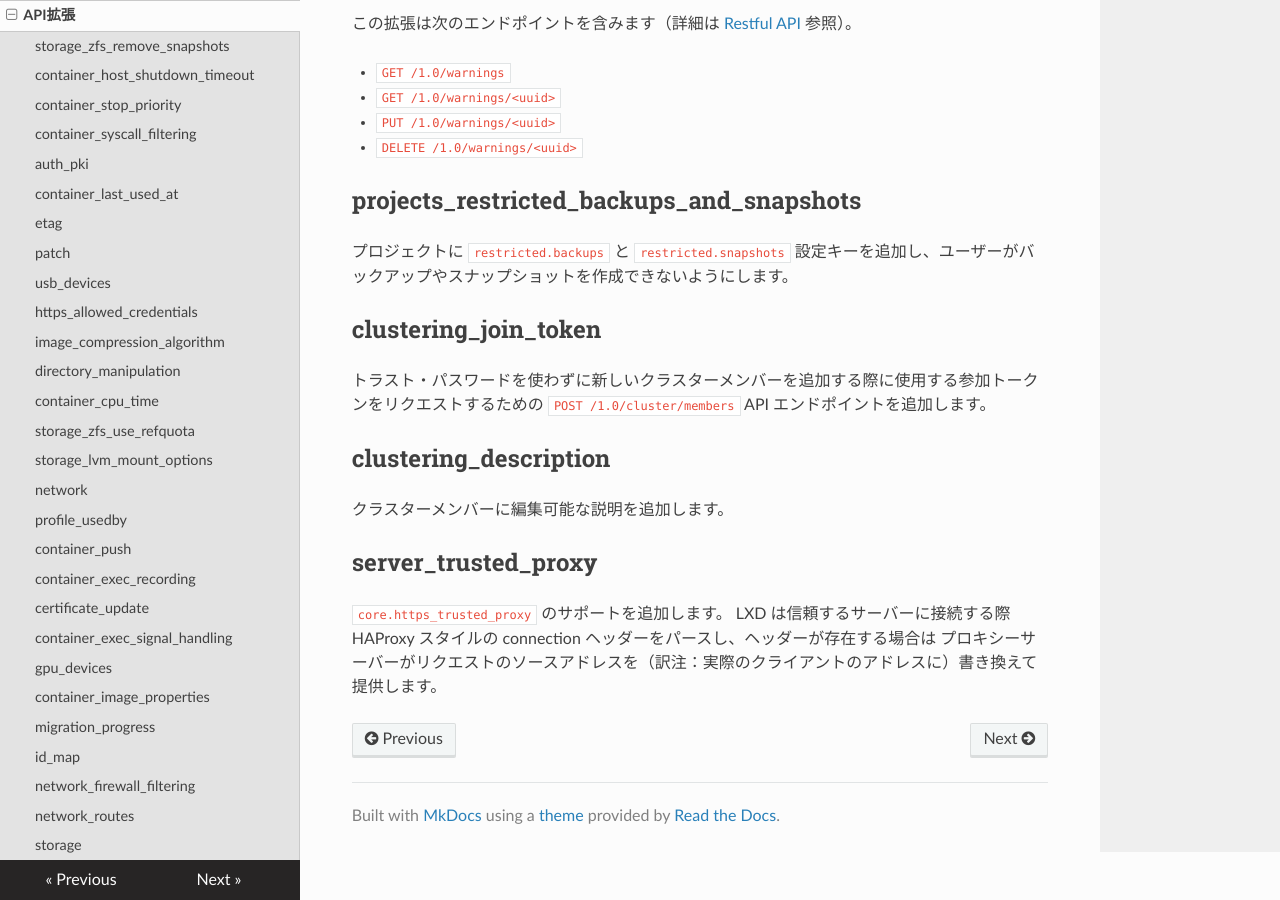
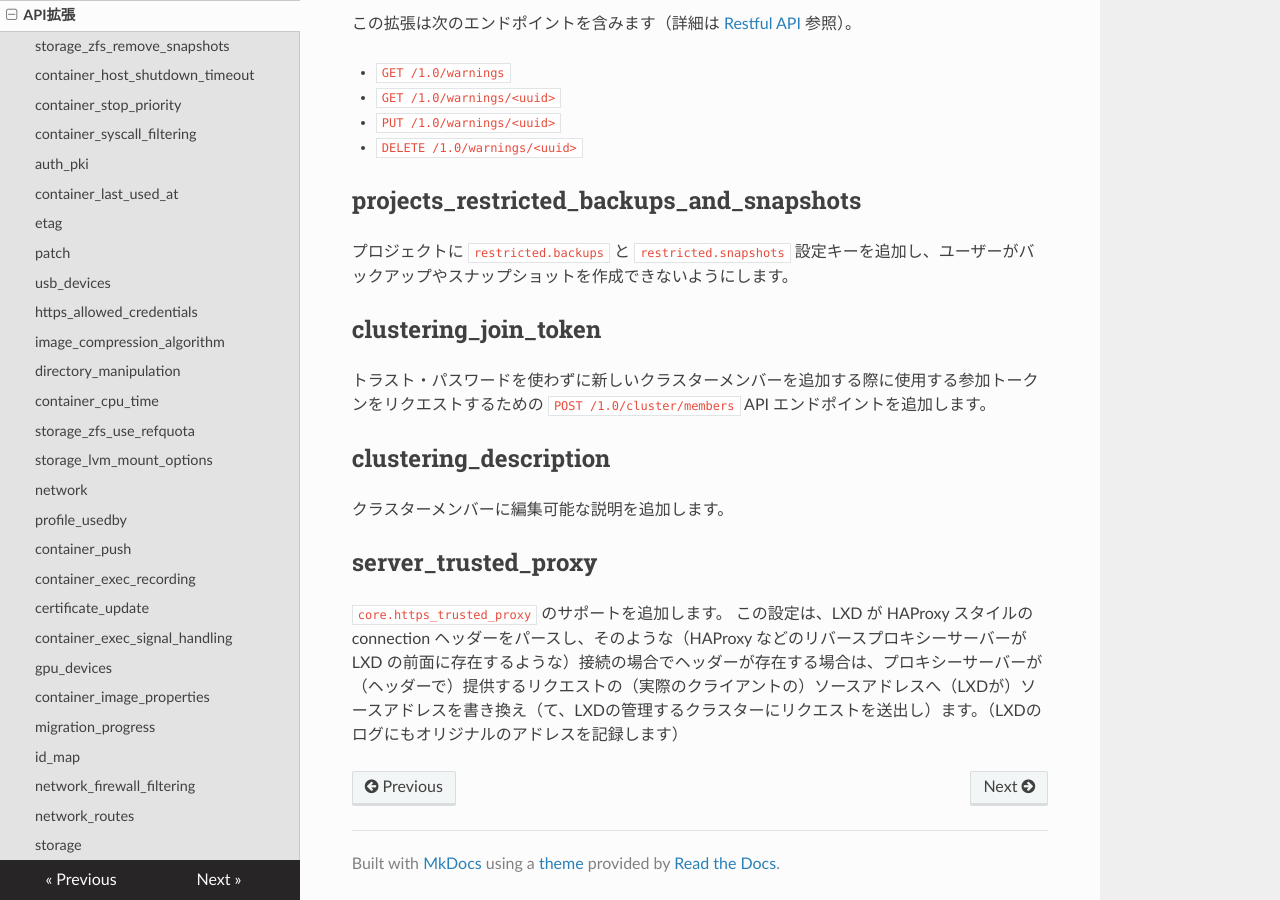
Before and after one commit to lxc-jp/lxd-ja, an MkDocs documentation site: the page built from doc/api-extensions.md, in a window 1280 px wide and 900 px high, scrolled down 41857 px. Built offline with MkDocs 1.6.1, drawn with Linux system fonts in a browser that asks for light colours; nearby versions of some CDN libraries; old or Windows-style settings are respelled for this version of MkDocs.

Commit message:
Update Update translations of LXD 4.15
Signed-off-by: Hiroaki Nakamura <hnakamur@gmail.com>

```diff
--- a/doc/api-extensions.md
+++ b/doc/api-extensions.md
@@ -2621,7 +2621,7 @@ Adds an editable description to the cluster members.
 -->
 
 ## server\_trusted\_proxy
-`core.https_trusted_proxy` のサポートを追加します。 LXD は信頼するサーバーに接続する際 HAProxy スタイルの connection ヘッダーをパースし、ヘッダーが存在する場合は プロキシーサーバーがリクエストのソースアドレスを（訳注：実際のクライアントのアドレスに）書き換えて提供します。
+`core.https_trusted_proxy` のサポートを追加します。 この設定は、LXD が HAProxy スタイルの connection ヘッダーをパースし、そのような（HAProxy などのリバースプロキシーサーバーが LXD の前面に存在するような）接続の場合でヘッダーが存在する場合は、プロキシーサーバーが（ヘッダーで）提供するリクエストの（実際のクライアントの）ソースアドレスへ（LXDが）ソースアドレスを書き換え（て、LXDの管理するクラスターにリクエストを送出し）ます。（LXDのログにもオリジナルのアドレスを記録します）
 <!--
 This introduces support for `core.https_trusted_proxy` which has LXD
 parse a HAProxy style connection header on such connections and if
```
